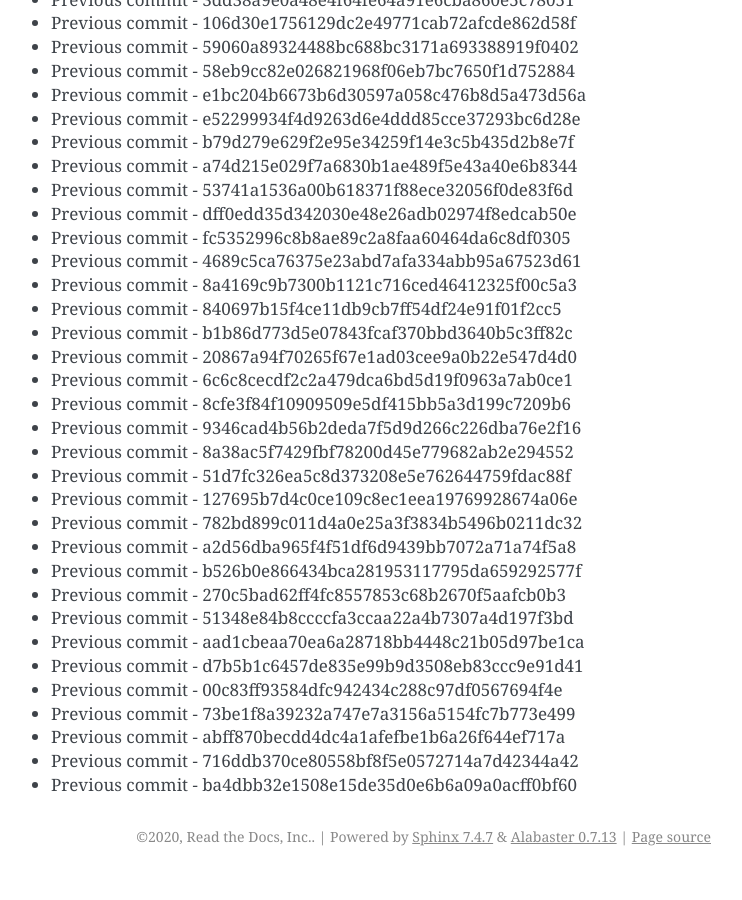
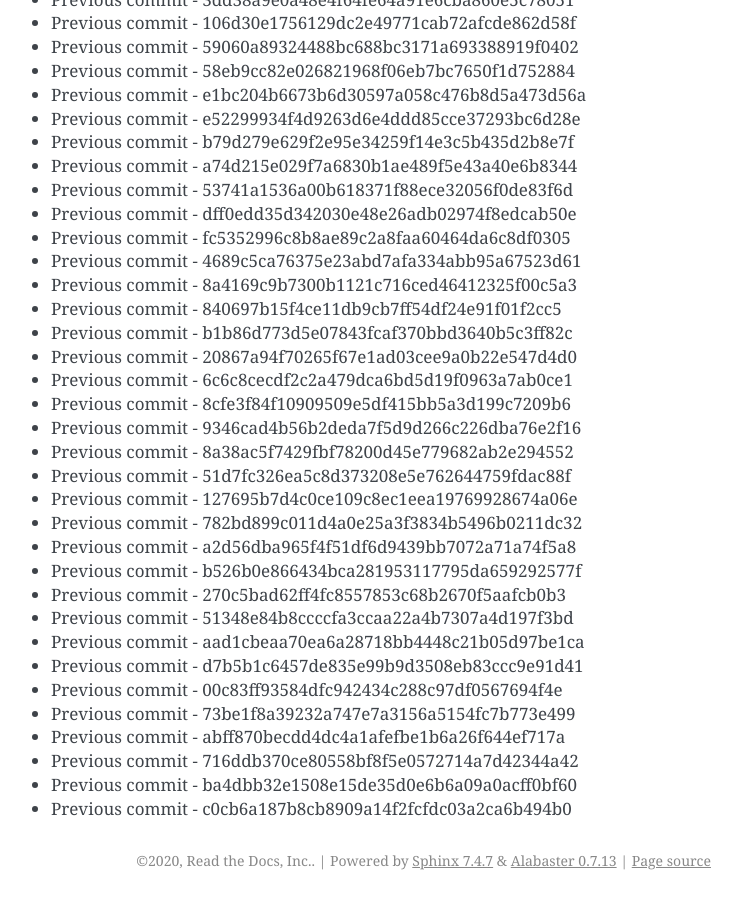
Before and after one commit to readthedocs/rtd-git-stresstest, a Sphinx documentation site: the page built from docs/updates.rst, in a window 1280 px wide and 900 px high, scrolled down 103387 px. Shown: the whole window, without its empty margins (399-1141 px from the left). Built offline with Sphinx 7.4.7, drawn with Linux system fonts in a browser that asks for light colours; before the commit the page ends 104263 px from its top, so only the background shows below that.

Commit message:
Generating commit from previous: c0cb6a187b8cb8909a14f2fcfdc03a2ca6b494b0

```diff
--- a/docs/updates.rst
+++ b/docs/updates.rst
@@ -4376,3 +4376,4 @@ It can be tested for any performance characteristics.
 * Previous commit - abff870becdd4dc4a1afefbe1b6a26f644ef717a
 * Previous commit - 716ddb370ce80558bf8f5e0572714a7d42344a42
 * Previous commit - ba4dbb32e1508e15de35d0e6b6a09a0acff0bf60
+* Previous commit - c0cb6a187b8cb8909a14f2fcfdc03a2ca6b494b0
```
